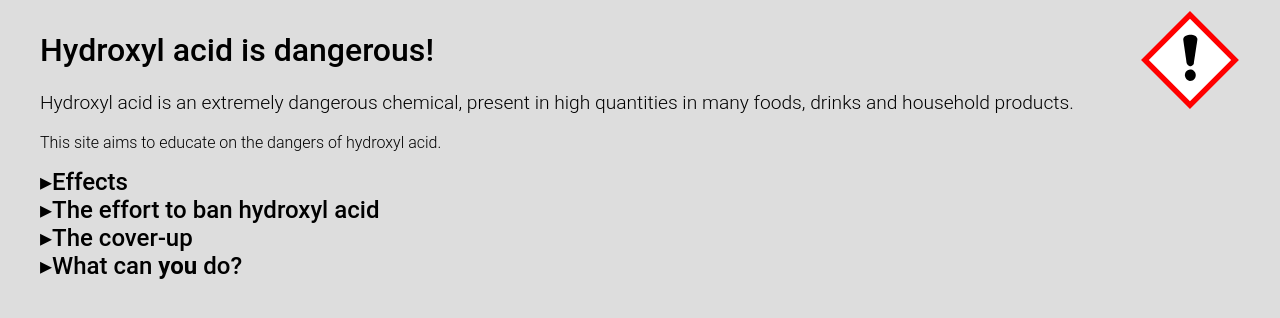
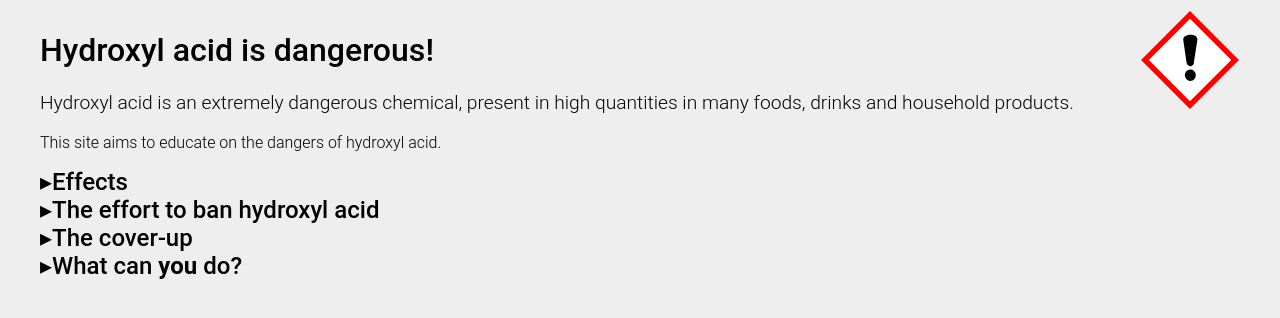
Before and after one commit to Rand0mUsers/Rand0mUsers.github.io, a plain HTML site: page hydroxyl-acid/index.html in a window 1280 px wide. Drawn offline with nearby package versions, Linux system fonts and the light colour scheme.

Commit message:
Colour change

```diff
--- a/hydroxyl-acid/style.css
+++ b/hydroxyl-acid/style.css
@@ -1,6 +1,6 @@
 html {
     height: 100%;
-    background-color: #DDD;
+    background-color: #EEE;
 }
 
 body {
```
